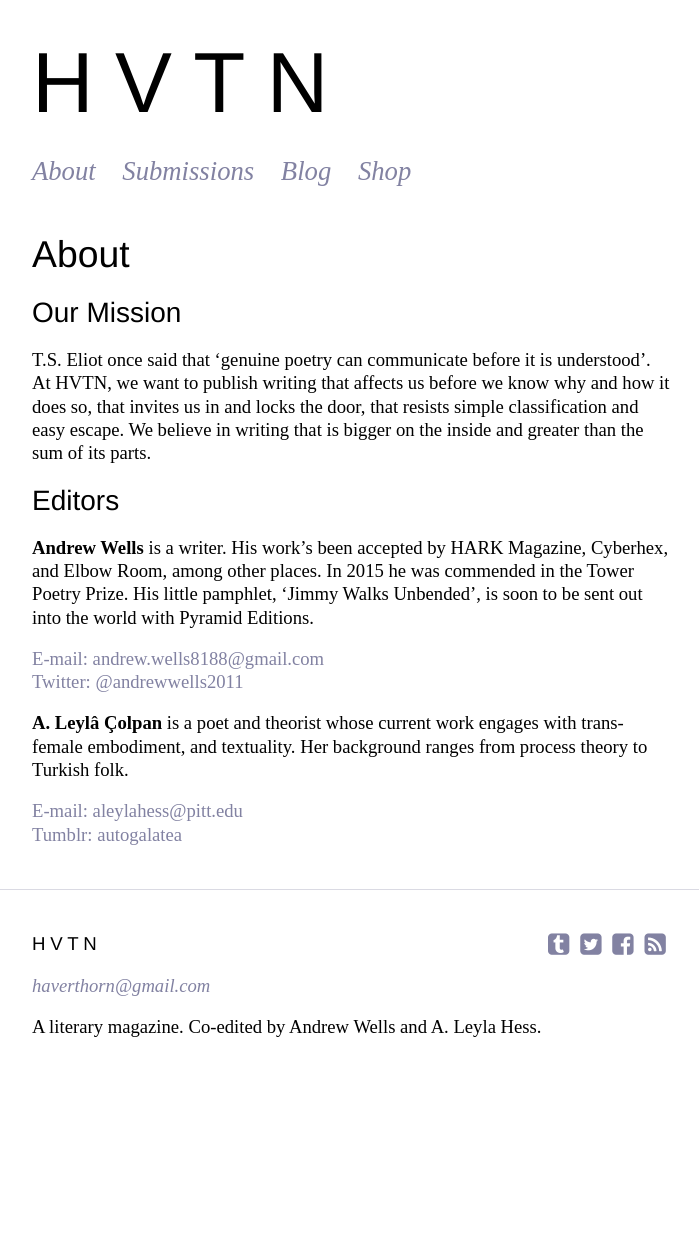
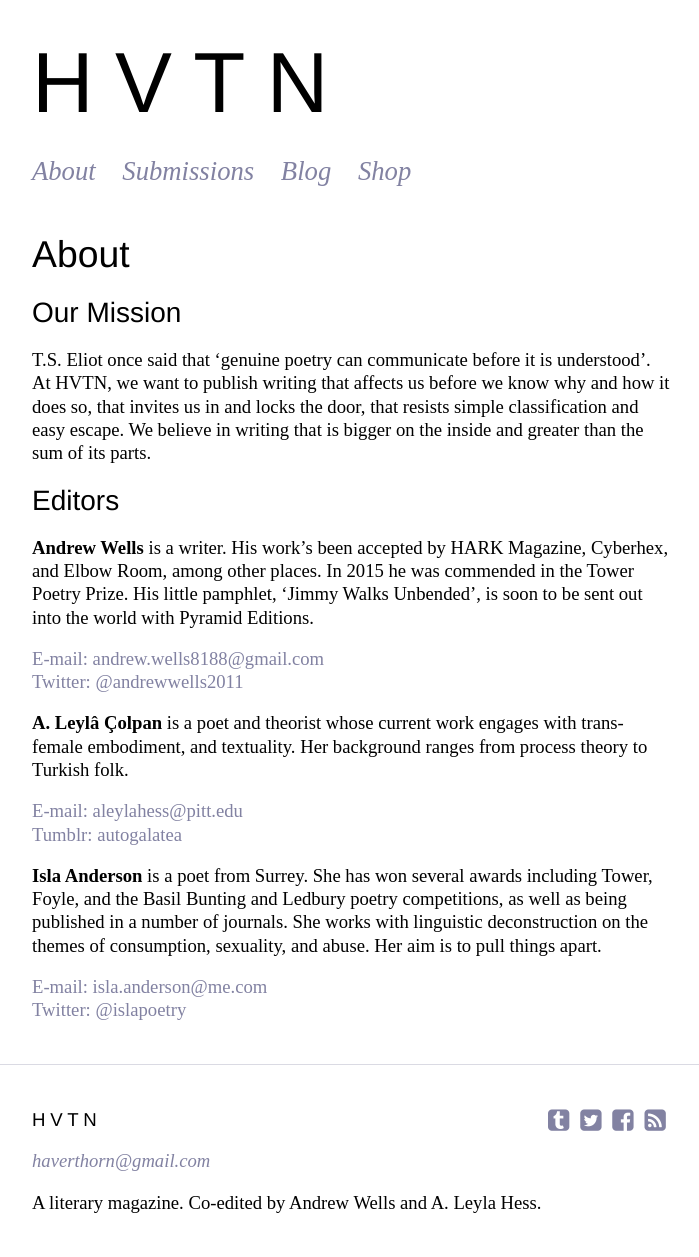
Before and after one commit to HVTN/hvtn.github.io, a Jekyll site: the page built from about.md, in a window 1280 px wide. Shown: the whole page, without its empty margins (288-987 px from the left). Built offline with Jekyll 4.4.1, drawn with Linux system fonts in a browser that asks for light colours; nearby versions of some CDN libraries; before the commit the page ends 1081 px from its top, so only the background shows below that.

Commit message:
Update about.md
isla's bio

```diff
--- a/about.md
+++ b/about.md
@@ -27,5 +27,10 @@ into the world with Pyramid Editions.
 with trans-female embodiment, and textuality.
 Her background ranges from process theory to Turkish folk.
 
-[E-mail: aleylahess@pitt.edu](mailto:aleylahess@pitt.edu)<br/>
+[E-mail: aleylahess@pitt.edu](mailto:aleylahess@gmail.com)<br/>
 [Tumblr: autogalatea](http://autogalatea.tumblr.com/){: target="_blank"}
+
+**Isla Anderson** is a poet from Surrey. She has won several awards including Tower, Foyle, and the Basil Bunting and Ledbury poetry competitions, as well as being published in a number of journals. She works with linguistic deconstruction on the themes of consumption, sexuality, and abuse. Her aim is to pull things apart.
+
+[E-mail: isla.anderson@me.com](mailto:isla.anderson@me.com)<br/>
+[Twitter: @islapoetry](https://twitter.com/islapoetry){: target="_blank"}
```
